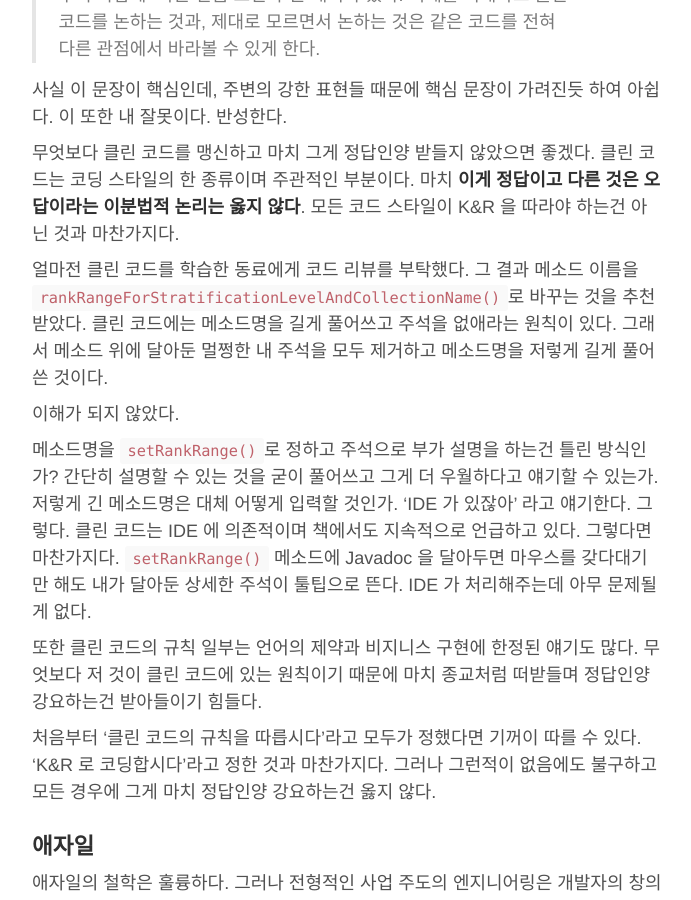
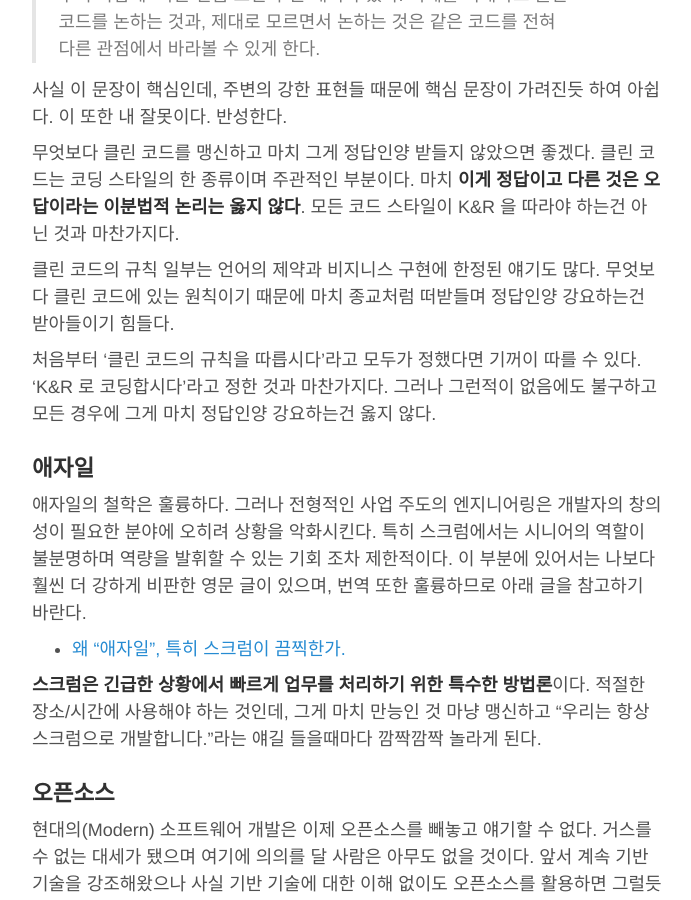
Before and after one commit to Umaigenomu/likejazz.github.io, a Jekyll site: the page built from _posts/2016-01-04-senior-developers.md, in a window 1280 px wide and 900 px high, scrolled down 2353 px. Shown: the whole window, without its empty margins (293-984 px from the left). Built offline with Jekyll 4.4.1, drawn with Linux system fonts in a browser that asks for light colours.

Commit message:
Publishing

```diff
--- a/_posts/2016-01-04-senior-developers.md
+++ b/_posts/2016-01-04-senior-developers.md
@@ -54,13 +54,7 @@ title: 시니어 개발자의 조건
 
 무엇보다 클린 코드를 맹신하고 마치 그게 정답인양 받들지 않았으면 좋겠다. 클린 코드는 코딩 스타일의 한 종류이며 주관적인 부분이다. 마치 **이게 정답이고 다른 것은 오답이라는 이분법적 논리는 옳지 않다**. 모든 코드 스타일이 K&R 을 따라야 하는건 아닌 것과 마찬가지다.
 
-얼마전 클린 코드를 학습한 동료에게 코드 리뷰를 부탁했다. 그 결과 메소드 이름을 `rankRangeForStratificationLevelAndCollectionName()`로 바꾸는 것을 추천 받았다. 클린 코드에는 메소드명을 길게 풀어쓰고 주석을 없애라는 원칙이 있다. 그래서 메소드 위에 달아둔 멀쩡한 내 주석을 모두 제거하고 메소드명을 저렇게 길게 풀어쓴 것이다.
-
-이해가 되지 않았다.
-
-메소드명을 `setRankRange()`로 정하고 주석으로 부가 설명을 하는건 틀린 방식인가? 간단히 설명할 수 있는 것을 굳이 풀어쓰고 그게 더 우월하다고 얘기할 수 있는가. 저렇게 긴 메소드명은 대체 어떻게 입력할 것인가. 'IDE 가 있잖아' 라고 얘기한다. 그렇다. 클린 코드는 IDE 에 의존적이며 책에서도 지속적으로 언급하고 있다. 그렇다면 마찬가지다. `setRankRange()` 메소드에 Javadoc 을 달아두면 마우스를 갖다대기만 해도 내가 달아둔 상세한 주석이 툴팁으로 뜬다. IDE 가 처리해주는데 아무 문제될게 없다.
-
-또한 클린 코드의 규칙 일부는 언어의 제약과 비지니스 구현에 한정된 얘기도 많다. 무엇보다 저 것이 클린 코드에 있는 원칙이기 때문에 마치 종교처럼 떠받들며 정답인양 강요하는건 받아들이기 힘들다.
+클린 코드의 규칙 일부는 언어의 제약과 비지니스 구현에 한정된 얘기도 많다. 무엇보다 클린 코드에 있는 원칙이기 때문에 마치 종교처럼 떠받들며 정답인양 강요하는건 받아들이기 힘들다.
 
 처음부터 '클린 코드의 규칙을 따릅시다'라고 모두가 정했다면 기꺼이 따를 수 있다. 'K&R 로 코딩합시다'라고 정한 것과 마찬가지다. 그러나 그런적이 없음에도 불구하고 모든 경우에 그게 마치 정답인양 강요하는건 옳지 않다.
 
```
